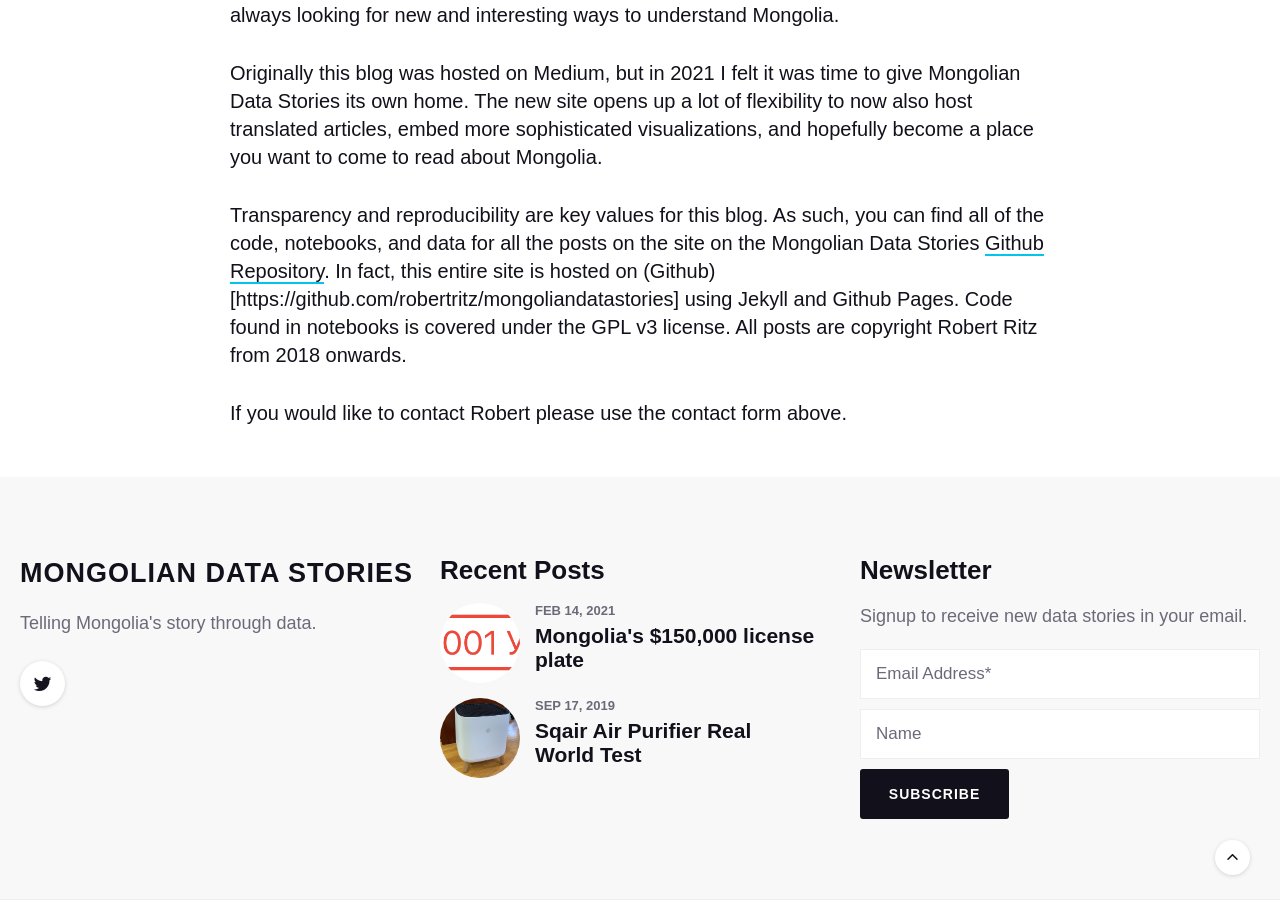
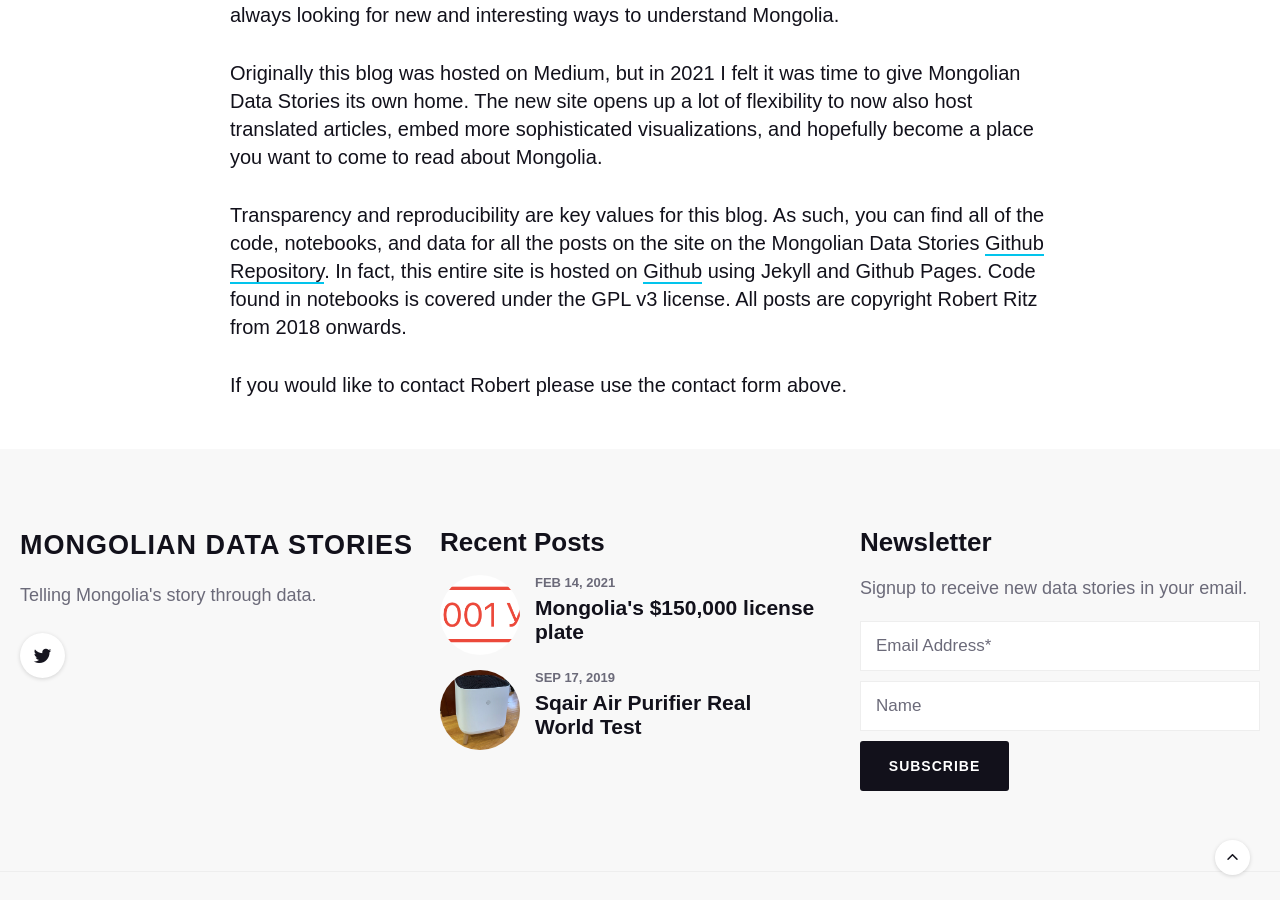
Before and after one commit to robertritz/mongoliandatastories, a Jekyll site: the page built from _pages/about.md, in a window 1280 px wide and 900 px high, scrolled down 956 px. Built offline with Jekyll 4.4.1, drawn with Linux system fonts in a browser that asks for light colours; nearby versions of some CDN libraries; some web fonts are replaced.

Commit message:
Update about.md

```diff
--- a/_pages/about.md
+++ b/_pages/about.md
@@ -9,6 +9,6 @@ Hi, my name is Robert Ritz. I'm a data scientist and educator based in Ulaanbaat
 
 Originally this blog was hosted on Medium, but in 2021 I felt it was time to give Mongolian Data Stories its own home. The new site opens up a lot of flexibility to now also host translated articles, embed more sophisticated visualizations, and hopefully become a place you want to come to read about Mongolia.
 
-Transparency and reproducibility are key values for this blog. As such, you can find all of the code, notebooks, and data for all the posts on the site on the Mongolian Data Stories [Github Repository](https://github.com/robertritz/mongoliandatastories/tree/main/notebooks). In fact, this entire site is hosted on (Github)[https://github.com/robertritz/mongoliandatastories] using Jekyll and Github Pages. Code found in notebooks is covered under the GPL v3 license. All posts are copyright Robert Ritz from 2018 onwards.
+Transparency and reproducibility are key values for this blog. As such, you can find all of the code, notebooks, and data for all the posts on the site on the Mongolian Data Stories [Github Repository](https://github.com/robertritz/mongoliandatastories/tree/main/notebooks). In fact, this entire site is hosted on [Github](https://github.com/robertritz/mongoliandatastories) using Jekyll and Github Pages. Code found in notebooks is covered under the GPL v3 license. All posts are copyright Robert Ritz from 2018 onwards.
 
 If you would like to contact Robert please use the contact form above.
```
